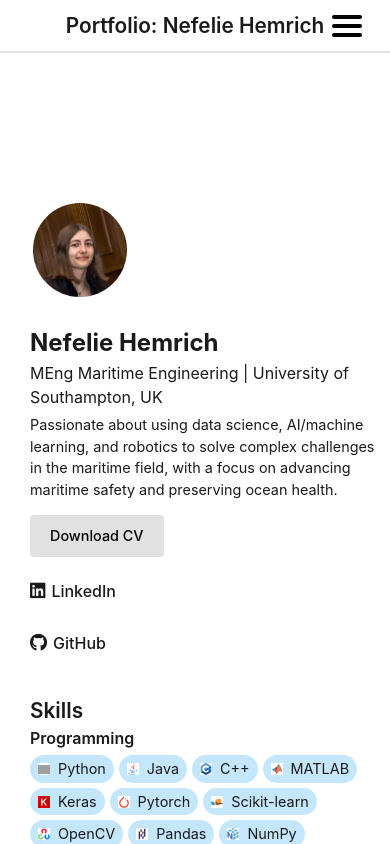
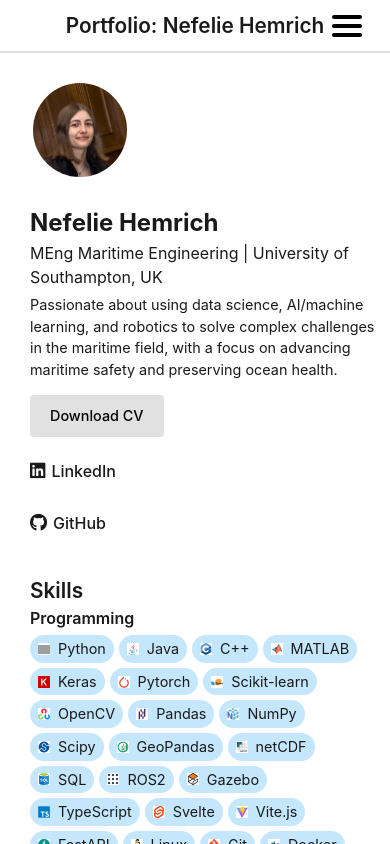
Before and after one commit to Nefelie/portfolio-app, a Svelte app: page / in a window 390 px wide. Shown: the top 844 px of the page. Built offline with nearby package versions, Linux system fonts and the light colour scheme; grey boxes are pictures that could not be loaded.

Commit message:
fixed mobile layout gap under navbar

```diff
--- a/src/App.svelte
+++ b/src/App.svelte
@@ -1113,10 +1113,11 @@ h5 {
     display: flex;
   }
 
-    .layout {
+  .layout {
       flex-direction: column;
-      margin-top: 120px;
+      margin-top: 60px; /* Reduced from 120px */
       padding-left: 0;
+      padding-top: 0; /* Remove additional padding */
     }
 
     .sidebar {
```
